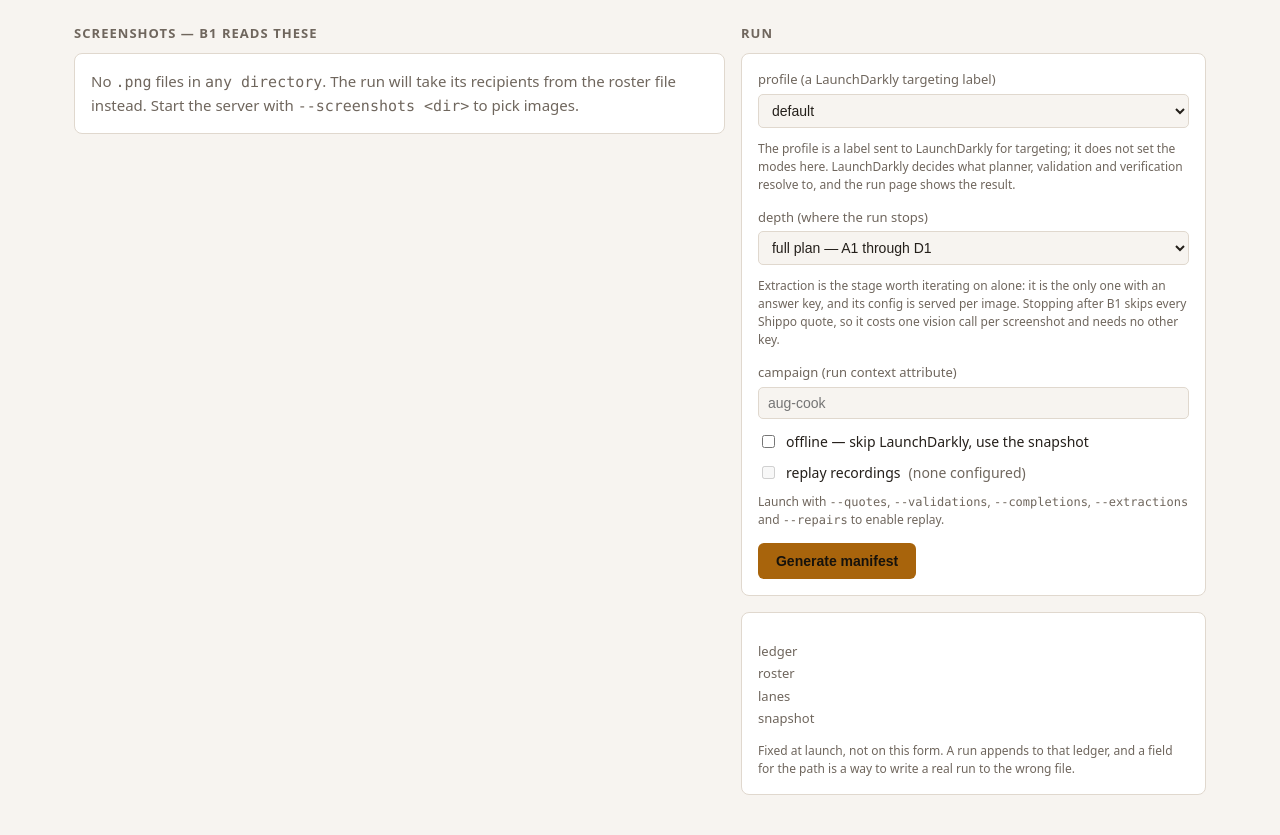
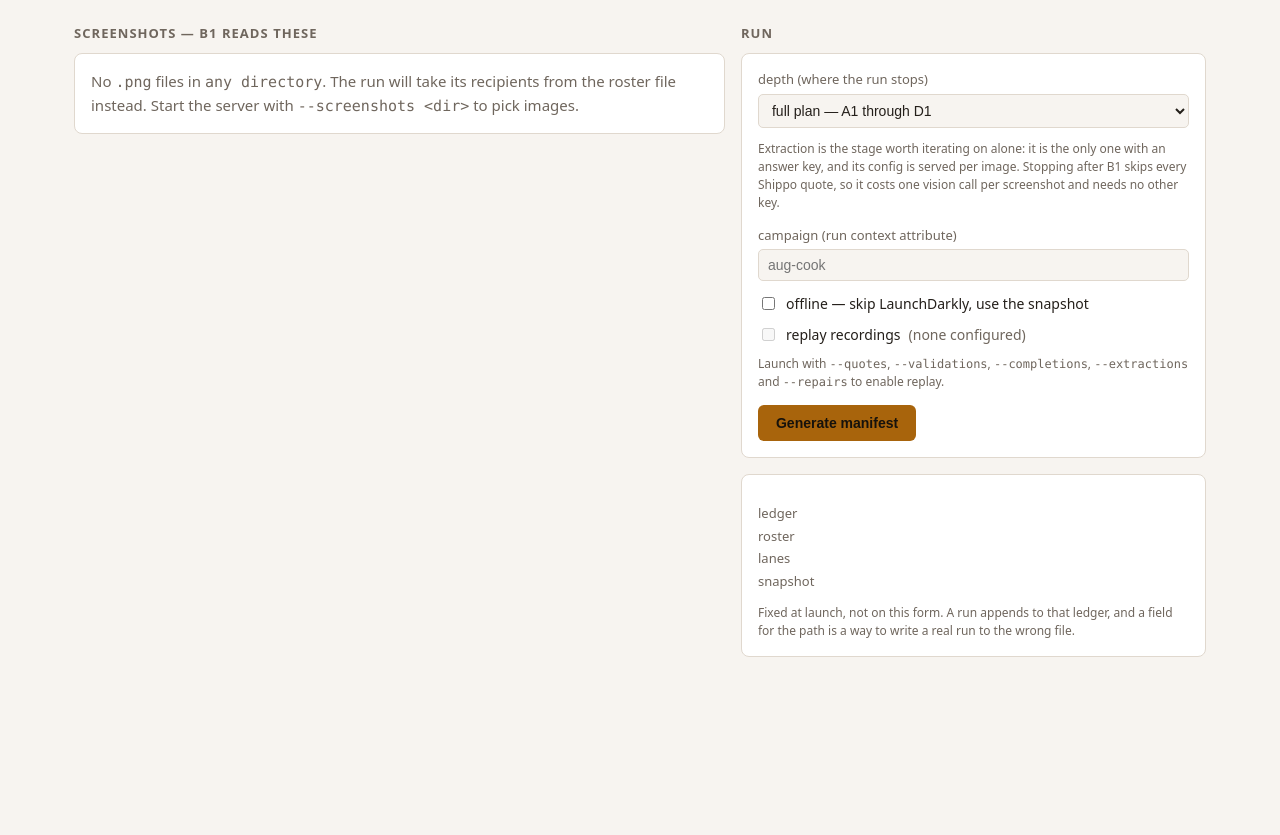
Before and after one commit to jeremy-m-mcgee/bbq-shipment-agent, a Python web app: template src/bbq_shipment_agent/ui/templates/index.html in a window 1280 px wide. Shown: the part 52-887 px from the top of the page. After the commit the page ends 709 px from the top, so only its background shows below. Run offline with Jinja, Linux system fonts and the light colour scheme; the template is opened without the code that fills it, so the values that code supplies are empty.

Commit message:
Remove the profile dropdown from the web form
The profile is only a LaunchDarkly targeting label -- it does not set the
modes, and LaunchDarkly decides what planner, validation and verification
resolve to, shown on the run page. A dropdown that looked like it configured
the run therefore misrepresented what it does, so it is gone.

- index.html: drop the profile <label>/<select> and its copy. A browser run
  now carries whatever profile the server was launched with.
- app.py: the POST still accepts a `profile` field, because `drive` posts one
  per run as its rollout axis; only the human control is removed. Docstring
  updated to say so.
- tests: replace the picker assertions with one that the form has no profile
  control and one that the endpoint still accepts a posted profile.

Co-Authored-By: Claude Opus 4.8 <noreply@anthropic.com>
Claude-Session: https://claude.ai/code/session_011DXtuuoVm1R9hzgkxa2yp6

```diff
--- a/src/bbq_shipment_agent/ui/templates/index.html
+++ b/src/bbq_shipment_agent/ui/templates/index.html
@@ -107,19 +107,11 @@
   <div>
     <h2>Run</h2>
     <div class="panel">
-      <label class="field">profile <span class="dim">(a LaunchDarkly targeting label)</span>
-        <select name="profile">
-          <option value="">default</option>
-          <option value="baseline">baseline</option>
-          <option value="planner_trial">planner_trial</option>
-          <option value="full">full</option>
-        </select>
-      </label>
-      <p class="dim" style="font-size:12px;margin:0 0 14px">
-        The profile is a label sent to LaunchDarkly for targeting; it does not
-        set the modes here. LaunchDarkly decides what planner, validation and
-        verification resolve to, and the run page shows the result.
-      </p>
+      {# No profile control on purpose. The profile is only a LaunchDarkly
+         targeting label, and LaunchDarkly decides what planner, validation and
+         verification resolve to -- shown on the run page once the run has gone.
+         A browser run carries whatever profile the server was launched with;
+         `drive` still posts one per run as its rollout axis. #}
       <label class="field">depth <span class="dim">(where the run stops)</span>
         <select name="depth" id="depth">
           <option value="plan">full plan &mdash; A1 through D1</option>
```
Also changed, not shown: src/bbq_shipment_agent/ui/app.py (+7 -2 lines), tests/test_ui.py (+18 -11 lines).
